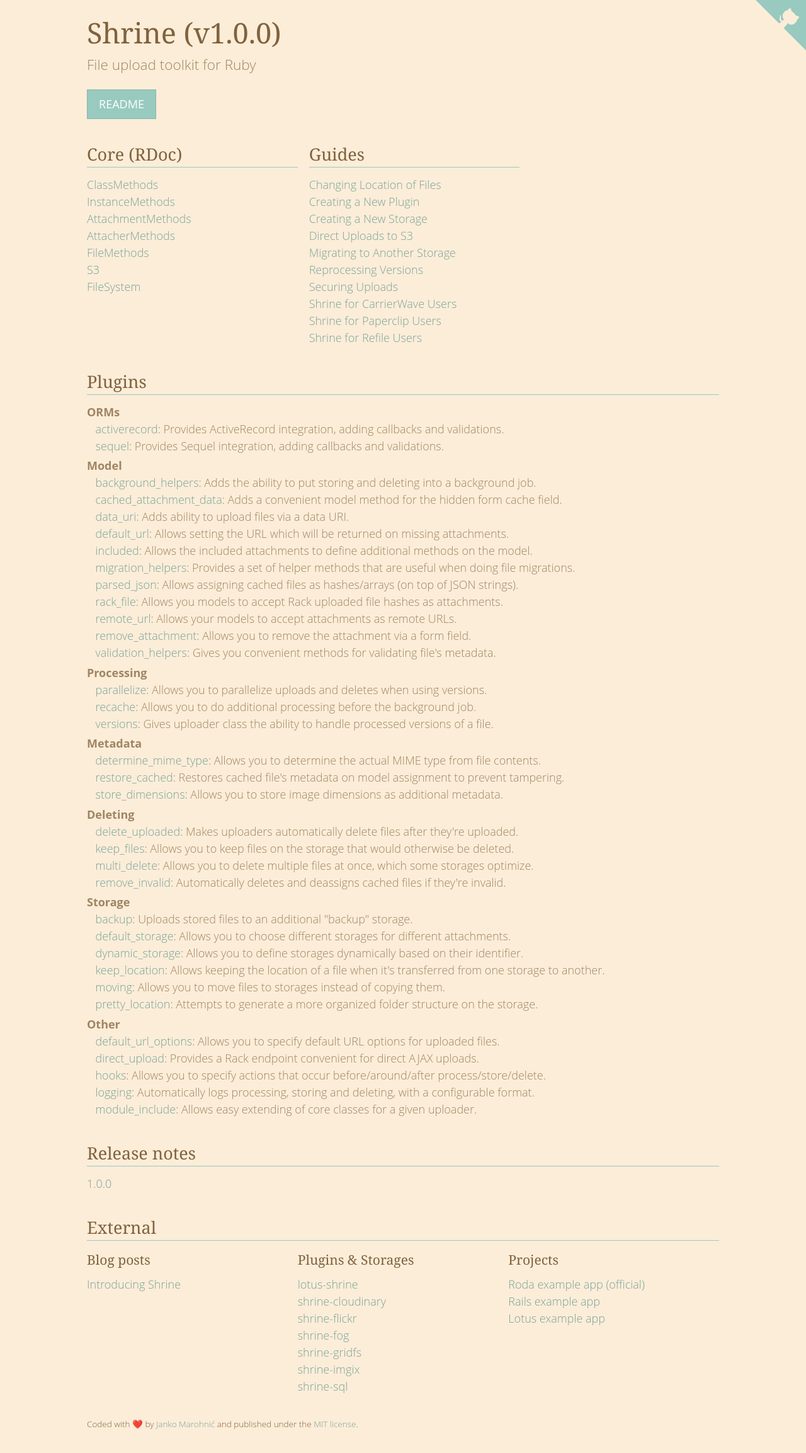
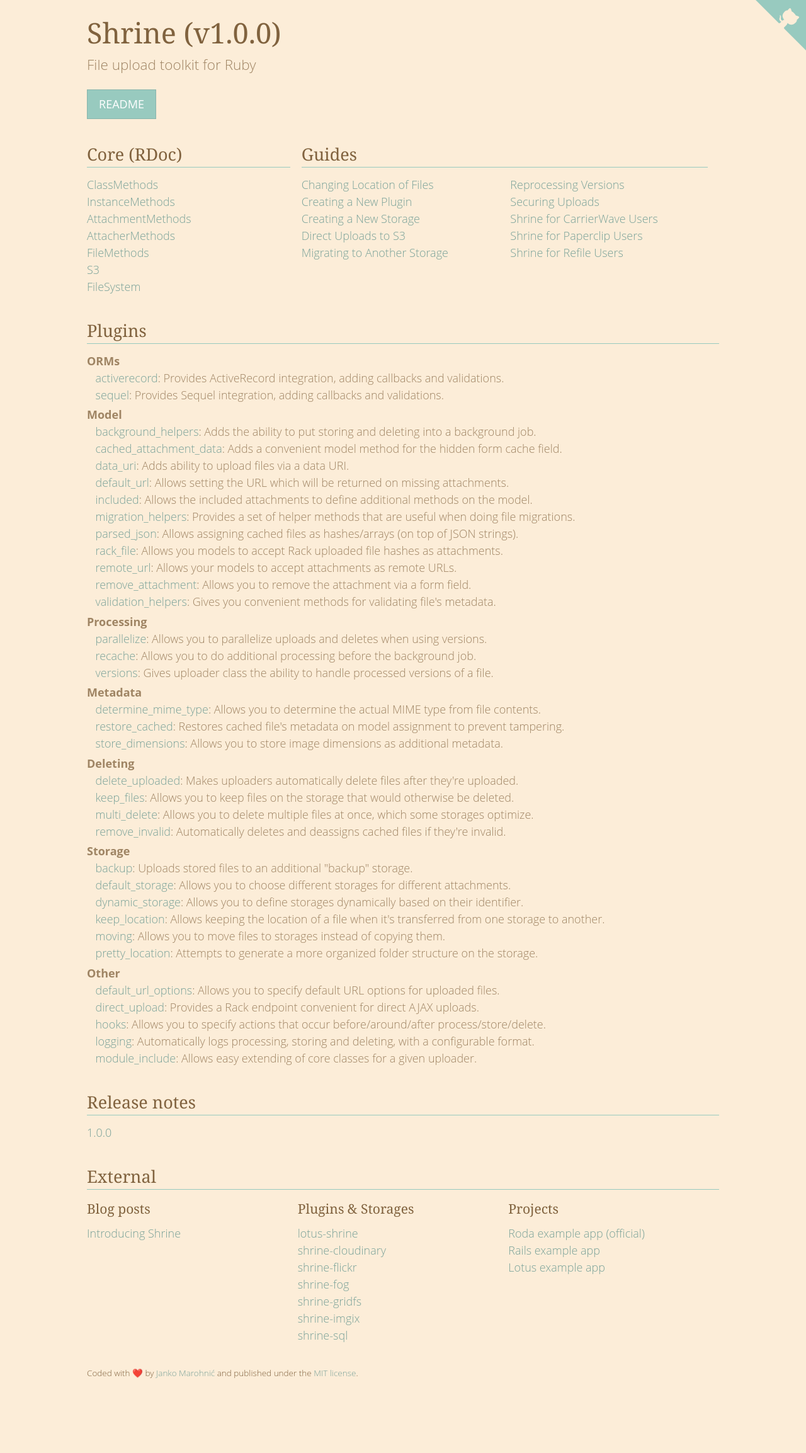
Before and after one commit to avinashcodeer/Romenics, a Jekyll site: the page built from www/index.html, in a window 1280 px wide. Shown: the whole page at 63% size. Built offline with Jekyll 4.4.1, drawn with Linux system fonts in a browser that asks for light colours; emoji names are drawn with the system emoji font; after the commit the page ends 2226 px from its top, so only the background shows below that.

Commit message:
Expand guides on 2 columns in the website

```diff
--- a/www/_sass/_base.scss
+++ b/www/_sass/_base.scss
@@ -111,3 +111,7 @@
   li { margin-bottom: 0.25em; }
   .category { font-weight: bold; }
 }
+
+.row:first-child .col:last-child ul {
+  @include columns(10em 2);
+}
--- a/www/_sass/_grid.scss
+++ b/www/_sass/_grid.scss
@@ -6,10 +6,28 @@
 
 .col {
   margin-bottom: 1em;
+}
 
+.row:first-child .col:nth-child(1) {
   @include mq(sm) {
     width: (100%/3);
     margin-right: 1em;
     margin-bottom: 0;
   }
 }
+
+.row:first-child .col:nth-child(2) {
+  @include mq(sm) {
+    width: (100%/3*2);
+    margin-right: 1em;
+    margin-bottom: 0;
+  }
+}
+
+.row:last-child .col {
+  @include mq(sm) {
+    width: (100%/3);
+    margin-right: 1em;
+    margin-bottom: 0;
+  }
+}
```
